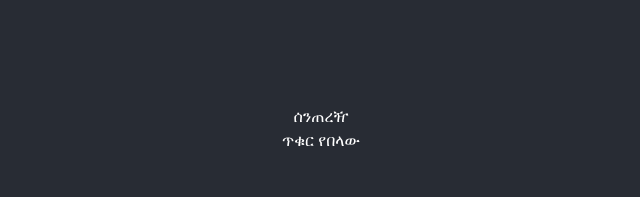
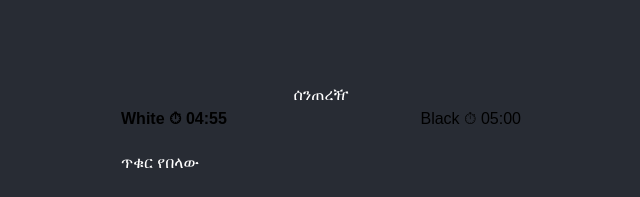
Before and after one commit to Abemelek97/Senterej, a React (Vite) app: page / in a window 1280 px wide. Shown: the part 224-421 px from the top of the page, without its empty margins (319-959 px from the left). Built offline with nearby package versions, Linux system fonts and the light colour scheme.

Commit message:
Timer for Each player

```diff
--- a/src/assets/Components/SenterejGameWithHighlight.tsx
+++ b/src/assets/Components/SenterejGameWithHighlight.tsx
@@ -4,6 +4,7 @@ import Chessboard from 'chessboardjsx';
 import CustomizedMedeqMovement from './validatingMoves';
 import { motion } from 'framer-motion';
 import PawnPromotion from './MedeqPromotion';
+import ChessTimer from './SenterejTimer';
 
 const SenterejGameWithHighlight = () => {
   const [game, setGame] = useState(new Chess());
@@ -13,6 +14,7 @@ const SenterejGameWithHighlight = () => {
   const [capturedWhite, setCapturedWhite] = useState<string[]>([]);
   const [capturedBlack, setCapturedBlack] = useState<string[]>([]);
   const [promotionMove, setPromotionMove] = useState<{ from: Square; to: Square } | null>(null);
+  const [currentTurn, setCurrentTurn] = useState<"w" | "b">("w");
 
   const makeMove = (move: { from: string; to: string }) => {
     const piece = game.get(move.from as Square);
@@ -32,9 +34,10 @@ const SenterejGameWithHighlight = () => {
         if(result.color === "w") setCapturedBlack((prev) => [...prev, result.captured!]);
         else setCapturedWhite((prev) => [...prev, result.captured!]);
     }
+    setCurrentTurn(gameCopy.turn())
     setGame(new Chess(gameCopy.fen()));
   }
-}
+};
 
   const handleSquareClick = (square: string) => {
     if (selectedSquare) {
@@ -71,6 +74,8 @@ const SenterejGameWithHighlight = () => {
 
   return (
     <div style={{ display: "flex", flexDirection: "column", alignItems: "start", gap: "10px" }}>
+    {/*Timer  */}
+    <ChessTimer currentTurn={currentTurn} gameOver={!!gameOverMessage} />
       <h3>ጥቁር የበላው</h3>
       {/* ✅ Captured Black Pieces (Top) */}
       <div style={{ display: "flex", justifyContent: "center", gap: "5px", minHeight: "40px" }}>
--- /dev/null
+++ b/src/assets/Components/SenterejTimer.tsx
@@ -0,0 +1,55 @@
+import React, { useEffect, useState, useRef } from "react";
+
+interface Props {
+  currentTurn: "w" | "b";
+  gameOver: boolean;
+}
+
+const ChessTimer: React.FC<Props> = ({ currentTurn, gameOver }) => {
+  const [whiteTime, setWhiteTime] = useState(300); // 5 mins
+  const [blackTime, setBlackTime] = useState(300); // 5 mins
+
+  const timerRef = useRef<ReturnType<typeof setInterval> | null>(null);
+
+
+  // Countdown timer based on turn
+  useEffect(() => {
+    if (gameOver) {
+      if (timerRef.current) clearInterval(timerRef.current);
+      return;
+    }
+
+    if (timerRef.current) clearInterval(timerRef.current);
+
+    timerRef.current = setInterval(() => {
+      if (currentTurn === "w") {
+        setWhiteTime((prev) => Math.max(prev - 1, 0));
+      } else {
+        setBlackTime((prev) => Math.max(prev - 1, 0));
+      }
+    }, 1000);
+
+    return () => clearInterval(timerRef.current!);
+  }, [currentTurn, gameOver]);
+
+  const formatTime = (time: number) => {
+    const min = Math.floor(time / 60)
+      .toString()
+      .padStart(2, "0");
+    const sec = (time % 60).toString().padStart(2, "0");
+    return `${min}:${sec}`;
+  };
+
+  return (
+    <div style={{ display: "flex", justifyContent: "space-between", width: "400px", marginBottom: "10px" }}>
+      <div style={{ fontWeight: currentTurn === "w" ? "bold" : "normal", color: "black" }}>
+        White ⏱ {formatTime(whiteTime)}
+      </div>
+      <div style={{ fontWeight: currentTurn === "b" ? "bold" : "normal", color: "black" }}>
+        Black ⏱ {formatTime(blackTime)}
+      </div>
+    </div>
+  );
+};
+
+export default ChessTimer;
```
